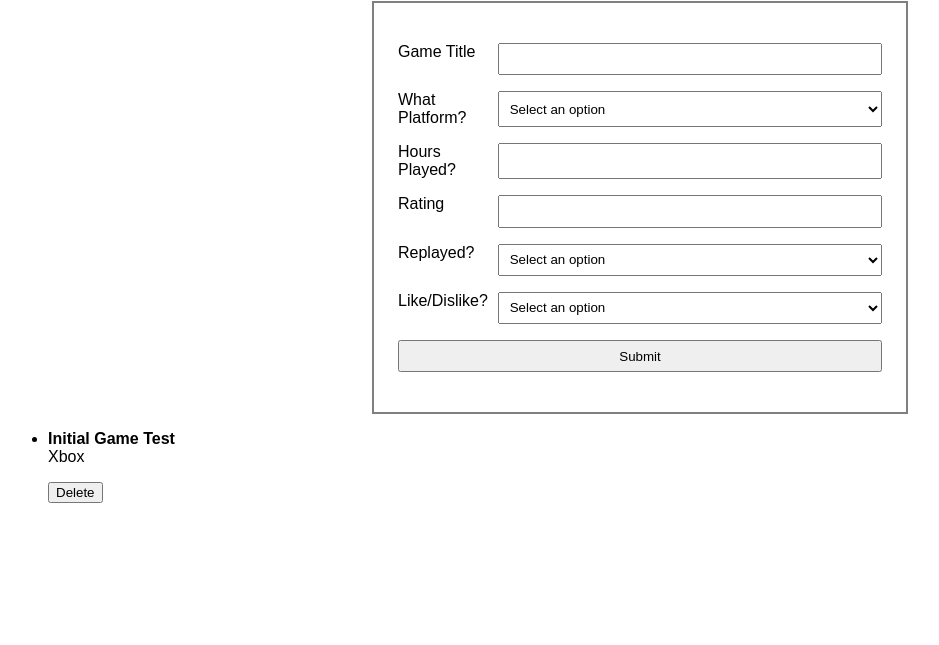
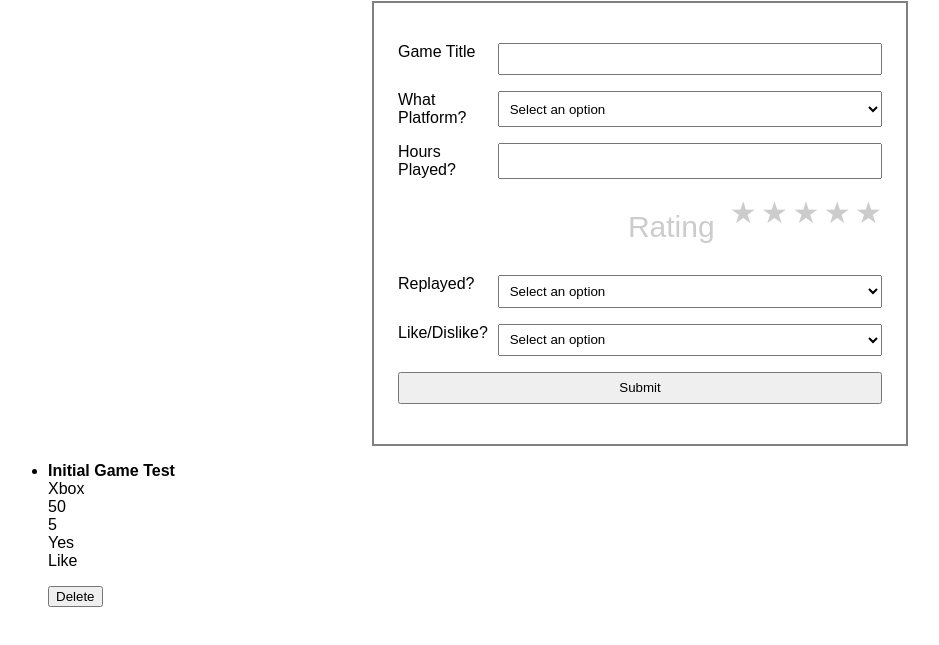
Before and after one commit to zask8052/zask8052-tracker, a website: page public/index.html in a window 1280 px wide. Shown: the part 79-724 px from the top of the page, without its empty margins (0-939 px from the left). Drawn offline with Linux system fonts and the light colour scheme.

Commit message:
added in star-rating, and updated README file with star-rating process

```diff
--- a/public/index.html
+++ b/public/index.html
@@ -30,8 +30,16 @@
         <input type="number" name="gameHours" id="gameHours" required="true" />
       </div>
       <div class="form-row">
-        <label for="gameRating">Rating</label>
-        <input type="number" name="gameRating" id="gameRating" required="true" />
+        <div class="starRating">
+      <label for="starRating">Rating</label> </div>
+        <div class="gameRating">
+        <!-- HTML -->
+  <input type="radio" id="star5" name="gameRating" value="5" /><label for="star5"></label>
+  <input type="radio" id="star4" name="gameRating" value="4" /><label for="star4"></label>
+  <input type="radio" id="star3" name="gameRating" value="3" /><label for="star3"></label>
+  <input type="radio" id="star2" name="gameRating" value="2" /><label for="star2"></label>
+  <input type="radio" id="star1" name="gameRating" value="1" /><label for="star1"></label>
+        </div>
       </div>
       <div class="form-row">
         <label for="gameReplay">Replayed?</label>
--- a/public/script.js
+++ b/public/script.js
@@ -17,7 +17,7 @@ form.addEventListener('submit', function(event){
 function displayTask(task) {
   let item = document.createElement('li');
   item.setAttribute('data-id', task.id);
-  item.innerHTML = `<p> <strong>${task.name}</strong> <br/> ${task.platform} </p>`; /* This will determine which components are visibly listed once the form is submitted */
+  item.innerHTML = `<p> <strong>${task.name}</strong> <br/> ${task.platform} <br/> ${task.time} <br/> ${task.rate} <br/> ${task.replay} <br/> ${task.like} </p>`; /* This will determine which components are visibly listed once the form is submitted */
   tasklistElem.appendChild(item);
   form.reset();
 
@@ -40,7 +40,7 @@ function displayTask(task) {
 
 var taskList = [];
 
-function addTask(name, platform, rate, time, replay, like) {
+function addTask(name, platform, time, rate, replay, like) {
 
   // here I created the object, directly passing in the input parameters
   let task = {
@@ -48,8 +48,8 @@ function addTask(name, platform, rate, time, replay, like) {
     platform,
     id: Date.now(),
     date: new Date().toISOString(),
+    time,
     rate,
-    time,
     replay,
     like
   }
--- a/public/style.css
+++ b/public/style.css
@@ -30,3 +30,38 @@
   padding: .5em;
   flex-grow: 1;
 }
+
+/* CSS */
+.gameRating {
+display: inline-block;
+}
+
+.gameRating input {
+display: none;
+}
+
+.gameRating label {
+font-size: 30px;
+color: #ccc;
+cursor: pointer;
+}
+
+.gameRating label:before {
+content: '\2605';
+}
+
+.gameRating input:checked ~ label {
+color: #ffdd00; /* Change to your desired color */
+}
+
+.gameRating label:hover:before,
+.gameRating label:hover ~ label:before {
+content: '\2605';
+color: #ffdd00; /* Change to your desired color */
+}
+
+.starRating {
+font-size: 30px;
+color: #ccc;
+padding: .5em;
+}
```
Also changed, not shown: README.md. Lines whose indentation alone changed are shown as unchanged.
